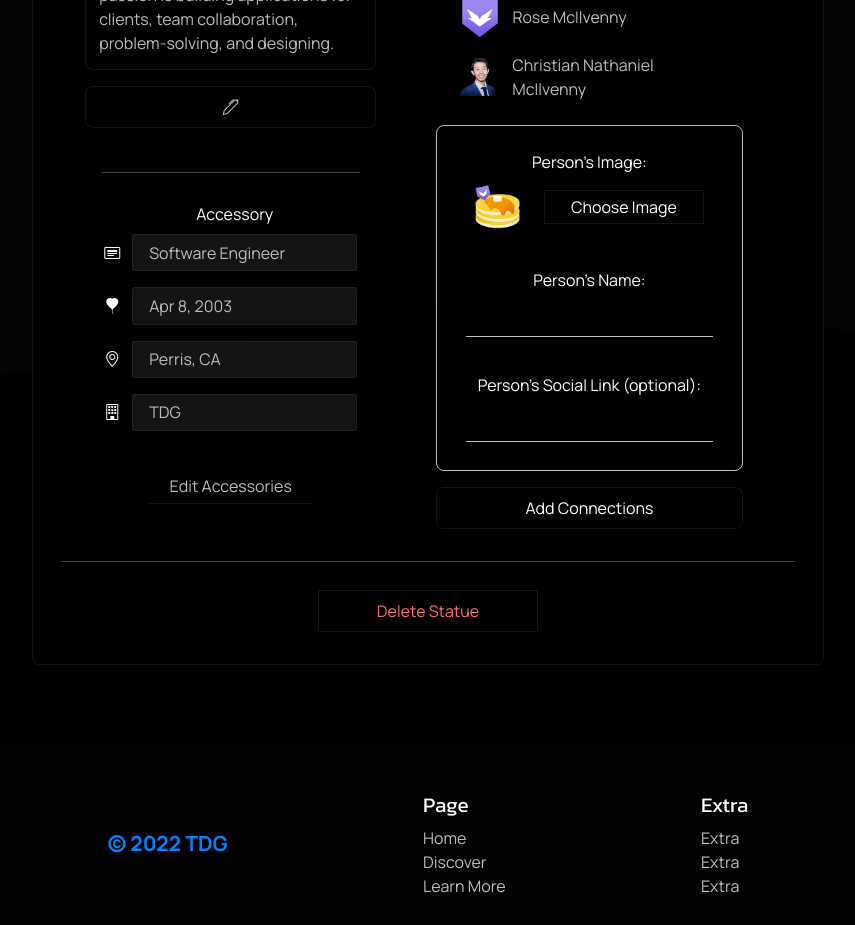
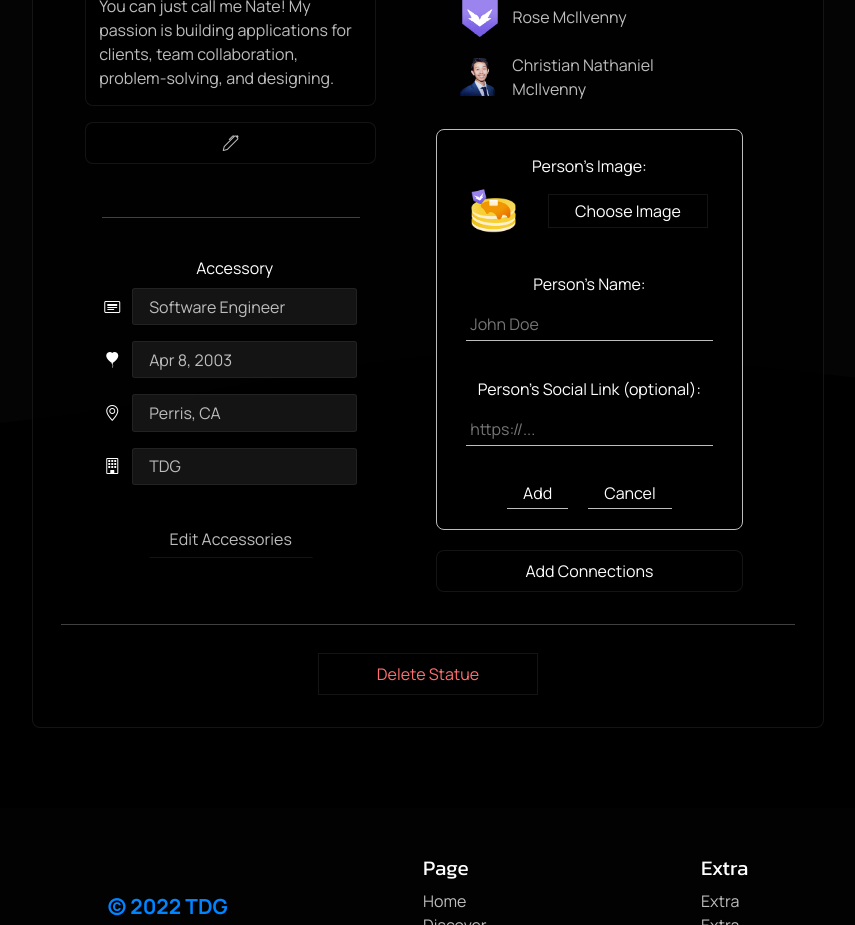
Before and after one commit to TDG-Org/Statue-Status, a React (Create React App) app in the folder client/: page /profile in a window 1280 px wide. Shown: the part 1480-2405 px from the top of the page, without its empty margins (422-1277 px from the left). Built offline with nearby package versions, Linux system fonts and the light colour scheme.

Commit message:
save and cancel buttons on the connections section

```diff
--- a/client/src/components/Statue/Profile Statue/Secondary/ProfileStatueConnections.jsx
+++ b/client/src/components/Statue/Profile Statue/Secondary/ProfileStatueConnections.jsx
@@ -98,6 +98,7 @@ const ProfileStatueConnections = () => {
           <input
             required
             type="text"
+            placeholder="John Doe"
             className="peer-name-input"
           />
         </div>
@@ -106,8 +107,23 @@ const ProfileStatueConnections = () => {
           <p>Person&apos;s Social Link (optional):</p>
           <input
             type="text"
+            placeholder="https://..."
             className="peer-link-input"
           />
+        </div>
+
+        {/* The cancel and add buttons  */}
+        <div className="peer-btns">
+          {/* add  */}
+          <button
+            className="add-peer-btn">
+            Add
+          </button>
+          {/* cancel  */}
+          <button
+            className="cancel-peer-btn">
+            Cancel
+          </button>
         </div>
       </div>
 
--- a/client/src/sass/components/Profile Statue/ConnectionsComp.scss
+++ b/client/src/sass/components/Profile Statue/ConnectionsComp.scss
@@ -69,7 +69,7 @@
         flex-direction: column;
         justify-content: center;
         width: 78%;
-        margin: .5rem auto;
+        margin: .75rem auto;
         max-height: unset;
         text-align: center;
         border-radius: 8px;
@@ -100,6 +100,31 @@
           margin: .75rem 0;
         }
 
+        // The add / cancel buttons
+        .peer-btns {
+          gap: 1.25rem;
+          display: flex;
+          margin: .75rem 0;
+          flex-direction: row;
+          align-items: center;
+          justify-content: center;
+          width: 100%;
+          button {
+            border: none;
+            color: $light-clr;
+            padding: .15rem 1rem;
+            background: transparent;
+            transition: all 250ms ease-in;
+            border-top: 1px solid transparent;
+            border-bottom: 1px solid $mid-light-clr;
+            &:hover {
+              background: $low-dark-clr;
+              border-top: 1px solid $accent-clr;
+              border-bottom: 1px solid $accent-clr;
+            }
+          }
+        }
+
         .peer-pic-sect-content {
           display: flex;
           flex-direction: row;
@@ -107,7 +132,7 @@
           color: $light-clr;
           height: 50px;
           justify-content: center;
-          gap: 1.5rem;
+          gap: 2rem;
           margin: .5rem auto;
           padding: .25rem;
           align-items: center;
@@ -119,7 +144,7 @@
 
           .peer-pic-add-btn {
             width: 60%;
-            padding:  .25rem;
+            padding: .25rem;
             border: none;
             color: $light-clr;
             padding: .25rem 1rem;
@@ -131,8 +156,6 @@
             }
           }
         }
-
-
       }
 
       // Add New Connections Button
--- a/client/src/sass/components/Profile Statue/ProfileStatue.scss
+++ b/client/src/sass/components/Profile Statue/ProfileStatue.scss
@@ -378,7 +378,7 @@
           justify-content: center;
           align-items: center;
           max-height: unset;
-          margin: auto;
+          margin: .75rem auto;
           border: 1px solid $mid-light-clr;
 
           input {
@@ -416,6 +416,7 @@
             flex-direction: row;
             align-items: center;
             justify-content: center;
+            width: 100%;
             button {
               border: none;
               color: $light-clr;
```
